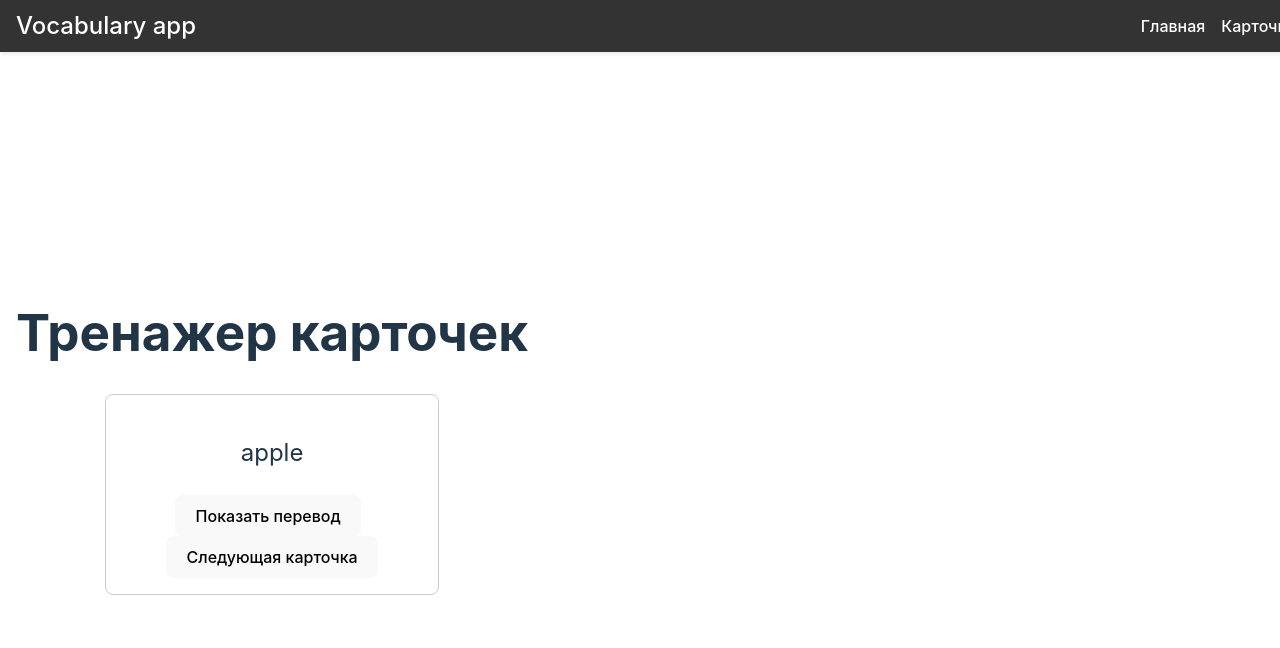
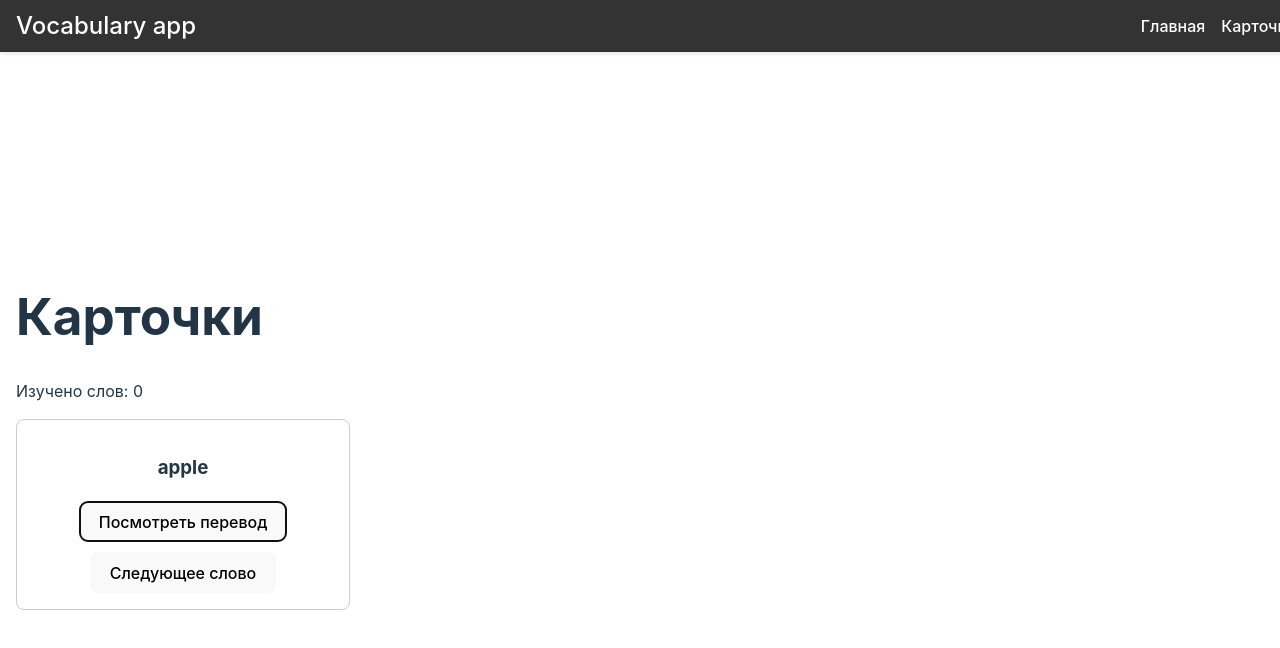
Before and after one commit to Zhanna-Mizamova/vocabulary-app, a React (Vite) app: page /cards in a window 1280 px wide. Shown: the top 648 px of the page. Built offline with nearby package versions, Linux system fonts and the light colour scheme.

Commit message:
added focus for the translation button

```diff
--- a/src/components/Footer.js
+++ b/src/components/Footer.js
@@ -3,7 +3,7 @@ import React from 'react';
 const Footer = () => {
   return (
     <footer>
-      <p>© 2024 Vocabulary Trainer</p>
+      <p>© 2025 Vocabulary Trainer</p>
     </footer>
   );
 };
--- /dev/null
+++ b/src/components/WordCard.jsx
@@ -0,0 +1,23 @@
+import React, { useEffect, useRef } from 'react';
+
+const WordCard = ({ word, translation, showTranslation, onShowTranslation }) => {
+    const buttonRef = useRef(null);
+
+    useEffect(() => {
+        if (buttonRef.current) {
+            buttonRef.current.focus();
+        }
+    }, [word]);
+
+    return (
+        <div className="word-card">
+            <h3>{word}</h3>
+            {showTranslation ? <p>{translation}</p> : null}
+            <button ref={buttonRef} onClick={onShowTranslation}>
+                Посмотреть перевод
+            </button>
+        </div>
+    );
+};
+
+export default WordCard;
--- a/src/pages/Cards.jsx
+++ b/src/pages/Cards.jsx
@@ -1,4 +1,5 @@
 import React, { useState } from 'react';
+import WordCard from '../components/WordCard';
 
 const wordList = [
     { id: 1, word: 'apple', translation: 'яблоко' },
@@ -9,15 +10,24 @@ const wordList = [
 const Cards = () => {
     const [currentIndex, setCurrentIndex] = useState(0);
     const [showTranslation, setShowTranslation] = useState(false);
+    const [learnedWords, setLearnedWords] = useState(0);
 
     const nextCard = () => {
         setShowTranslation(false);
         setCurrentIndex((prevIndex) => (prevIndex + 1) % wordList.length);
     };
 
+    const handleShowTranslation = () => {
+        if (!showTranslation) {
+            setLearnedWords((prevCount) => prevCount + 1);
+        }
+        setShowTranslation(true);
+    };
+
     return (
         <div style={{ padding: '1rem' }}>
-            <h1>Тренажер карточек</h1>
+            <h1>Карточки</h1>
+            <p>Изучено слов: {learnedWords}</p> {/*количество изученных слов */}
             <div style={{
                 border: '1px solid #ccc',
                 padding: '1rem',
@@ -26,12 +36,13 @@ const Cards = () => {
                 width: '300px',
                 margin: '0 auto',
             }}>
-                <p style={{ fontSize: '1.5rem' }}>{wordList[currentIndex].word}</p>
-                {showTranslation && <p style={{ color: 'gray' }}>{wordList[currentIndex].translation}</p>}
-                <button onClick={() => setShowTranslation(!showTranslation)} style={{ marginRight: '0.5rem' }}>
-                    {showTranslation ? 'Скрыть перевод' : 'Показать перевод'}
-                </button>
-                <button onClick={nextCard}>Следующая карточка</button>
+                <WordCard
+                    word={wordList[currentIndex].word}
+                    translation={wordList[currentIndex].translation}
+                    showTranslation={showTranslation}
+                    onShowTranslation={handleShowTranslation}
+                />
+                <button onClick={nextCard} style={{ marginTop: '10px' }}>Следующее слово</button>
             </div>
         </div>
     );
```
Also changed, not shown: src/components/WordCard.js (deleted, +0 -12 lines).
